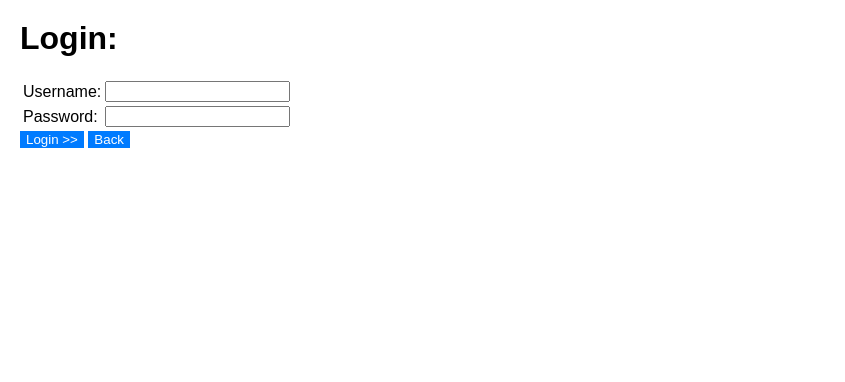
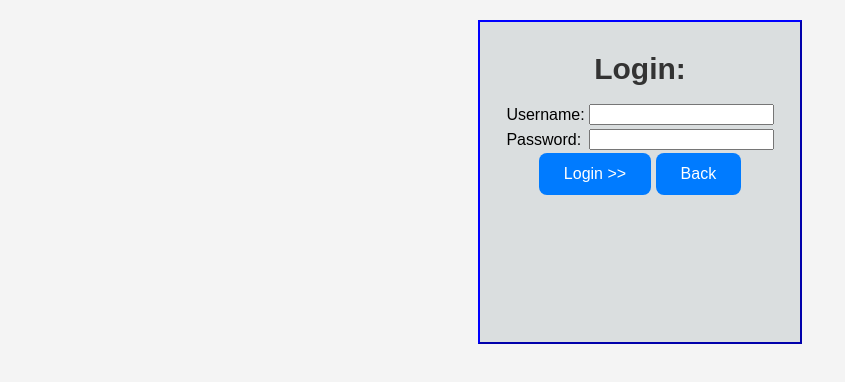
Before and after one commit to Thrrmpd/Web-Forum, a plain HTML site: page login.html in a window 1280 px wide. Shown: the whole page, without its empty margins (0-845 px from the left). Drawn offline with Linux system fonts and the light colour scheme.

Commit message:
Update login.css

```diff
--- a/login.css
+++ b/login.css
@@ -2,27 +2,41 @@ body {
 	font-family: Arial, sans-serif;
 	margin: 20px;
 	padding: 0;
-	background-color #f4f4f4;
+	background-color: #f4f4f4;
 
 }
 
-.nav_bar {
-	baackground: #2369da;
-	color: white;
-	padding: 10px;
-	text-align: center;
-	border-radius: 20px;
+.login{
+
+    background-color: #DADEDF;
+    border: 2px outset blue;
+    padding: 10px 10px;
+    text-align: center;
+    height: 300px;
+    width: 300px;
+    align: center;
+    margin: auto;
+}
+.center{
+    margin-left: auto;
+    margin-right: auto;
 }
 
-.nav_bar_text {
-	color: white
-	margin: 0 10px;
-	text-decoration: none;
+
+button {
+	background-color: #007bff;
+	padding: 12px 25px;
+	color: white;
+	border: none;
+	border-radius: 8px;
+	cursor: pointer;
+	margin: 0 auto;
+	font-size: 16px;
 }
 
-button {
-	background: #007bff;
-	color: white;
-	border: none;
-	cursor: pointer;
+h1{
+    font-size: 30px;
+    color: #333;
+    margin-bottom: 15px;
+    text-align: center;
 }
```
